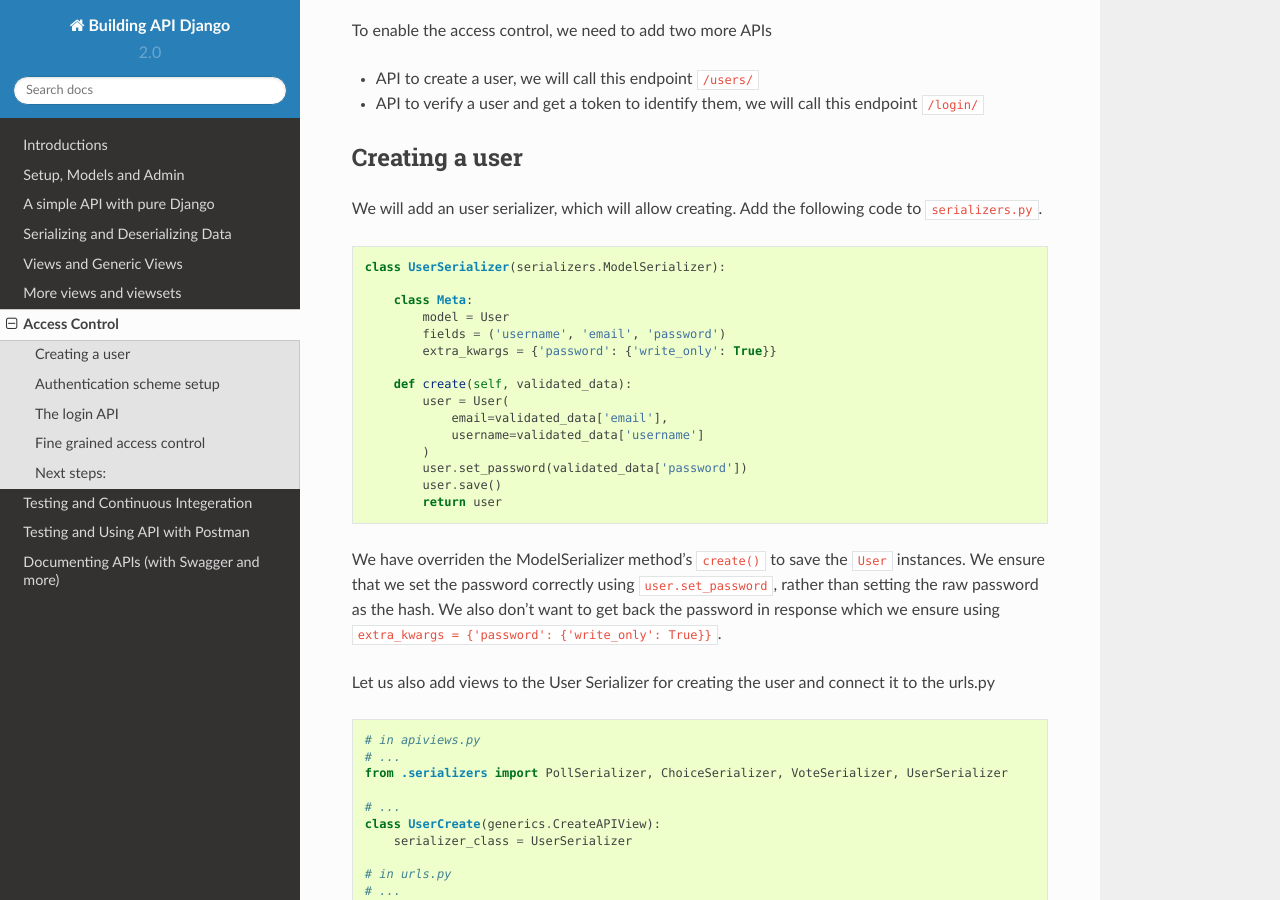
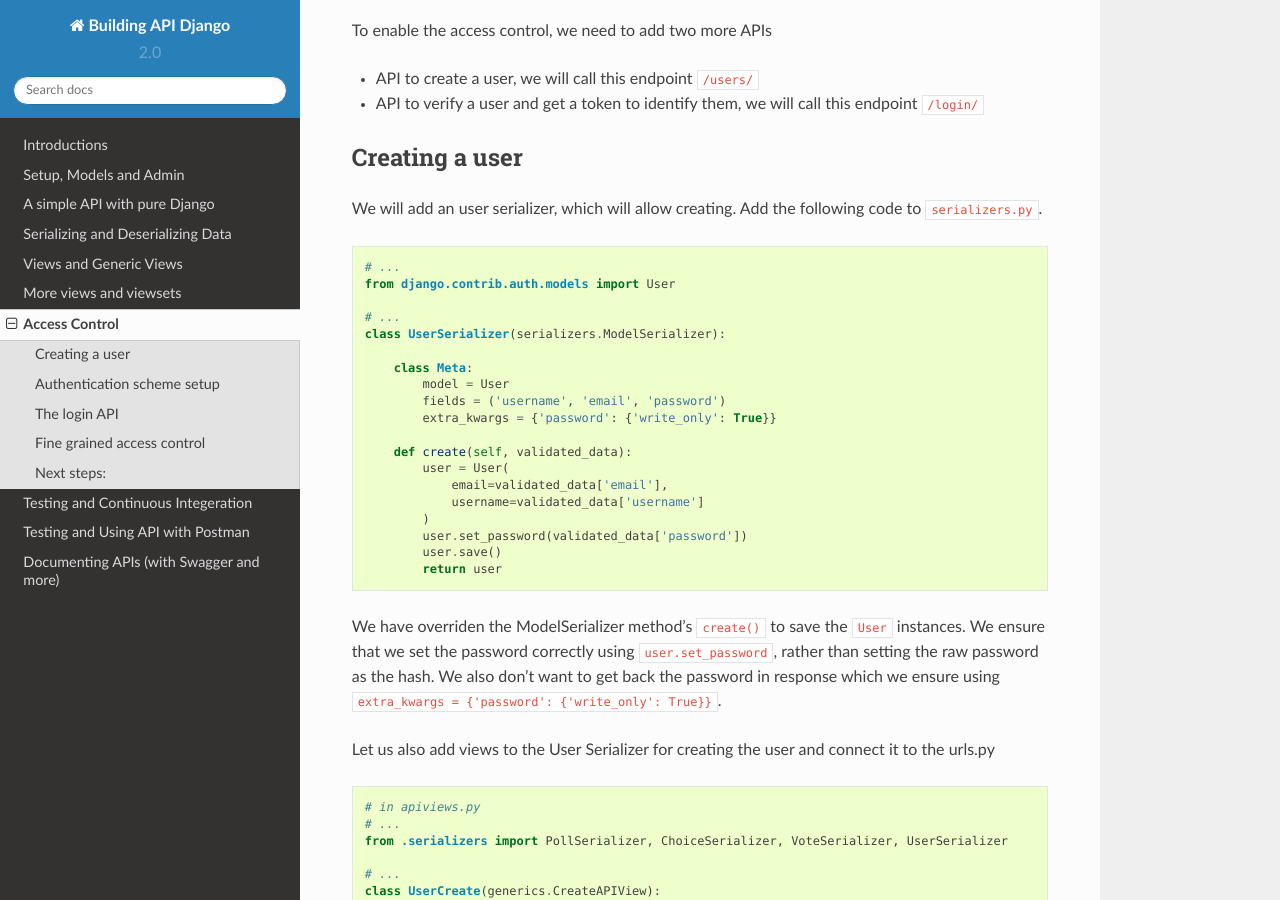
Before and after one commit to agiliq/building-api-django, a Sphinx documentation site: the page built from docs/access-control.rst, in a window 1280 px wide and 900 px high, scrolled down 453 px. Built offline with Sphinx 7.4.7 and the Read the Docs theme 2.0.0, drawn with Linux system fonts in a browser that asks for light colours.

Commit message:
Update access-control.rst
Added missing import statement

```diff
--- a/docs/access-control.rst
+++ b/docs/access-control.rst
@@ -30,6 +30,10 @@ We will add an user serializer, which will allow creating. Add the following cod
 
 .. code-block:: python
 
+    # ...
+    from django.contrib.auth.models import User
+
+    # ...
     class UserSerializer(serializers.ModelSerializer):
 
         class Meta:
```
